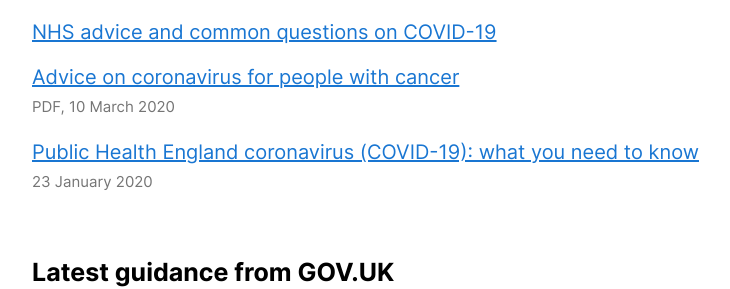
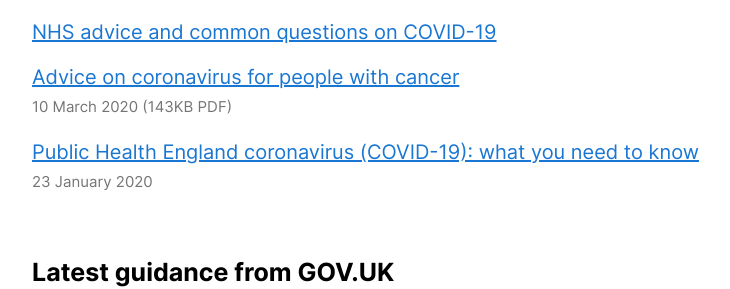
Before and after one commit to cognisant/qphl.co, a Jekyll site: the page built from coronavirus.md, in a window 1280 px wide and 900 px high, scrolled down 990 px. Shown: the part 163-452 px from the top of the window, without its empty margins (158-888 px from the left). Built offline with Jekyll 4.4.1, drawn with Linux system fonts in a browser that asks for light colours.

Commit message:
Adds missing file size

```diff
--- a/coronavirus.md
+++ b/coronavirus.md
@@ -26,7 +26,7 @@
 
 - [Find out what to do if you think you have symptoms](https://111.nhs.uk/service/COVID-19/)
 - [NHS advice and common questions on COVID-19](https://www.nhs.uk/conditions/coronavirus-covid-19/)
-- [Advice on coronavirus for people with cancer](/downloads/advice-on-coronavirus-for-people-with-cancer.pdf) <small>PDF, 10 March 2020</small>
+- [Advice on coronavirus for people with cancer](/downloads/advice-on-coronavirus-for-people-with-cancer.pdf) <small>10 March 2020 (143KB PDF)</small>
 - [Public Health England coronavirus (COVID-19): what you need to know](https://publichealthmatters.blog.gov.uk/2020/01/23/wuhan-novel-coronavirus-what-you-need-to-know/) <small>23 January 2020</small>
 
 ## Latest guidance from GOV.UK
```
